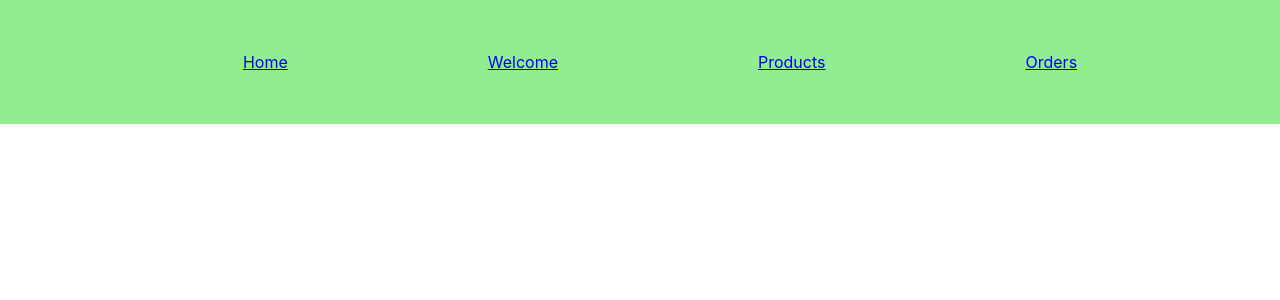
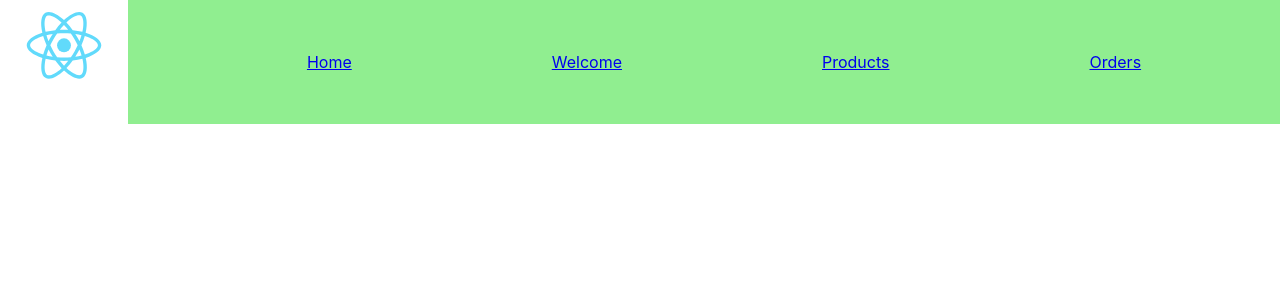
Before and after one commit to MotocMihai/Teme-Endava, a React (Create React App) app in the folder TemaReact/my-app/: page / in a window 1280 px wide. Shown: the top 300 px of the page. Built offline with nearby package versions, Linux system fonts and the light colour scheme.

Commit message:
incercare nereusita shopping cart

```diff
--- a/TemaReact/my-app/src/App.js
+++ b/TemaReact/my-app/src/App.js
@@ -1,60 +1,34 @@
 import './App.css';
 import {Welcome} from "./Components/Welcome";
 import {useState} from "react";
-import {Input} from "@material-ui/core";
+import {CardActionArea, Input} from "@material-ui/core";
 import { Products } from "./views/Products";
 import { blue } from '@material-ui/core/colors';
 import {makeStyles} from "@material-ui/core";
 import{AppHeader} from "./Components/AppHeader"
 import {BrowserRouter as Router, Switch, Route, Link, Routes} from "react-router-dom";
+import {Orders} from "../src/Components/Orders"
 
 
 
 
 function App() {
+    const[cart,setCart]=useState([]);
 
-
-
+const handleClick=(item) => {
+    if(CardActionArea.indexOf(item)!== -1) return;
+    setCart([...cart,item]) ;
+};
 
   return (
     <Router>
-
-        <div className="navbox">
-            <nav>
-                <ul className="navboxitems">
-                    <li>
-                        <Link to="/">Home</Link>
-                    </li>
-                    <li>
-                        <Link to="/welcome">Welcome</Link>
-                    </li>
-                    <li>
-                    <Link to= "/products">Products</Link>
-                    </li>
-                    <li>
-                        <Link to="/orders">Orders</Link>
-                    </li>
-                </ul>
-            </nav>
-
-            <Routes>
-                <Route path="/">
-
-                </Route>
-                <Route path="/welcome" element={<Welcome/>}>
-
-                </Route>
-                <Route path ="/products" element={<Products/>}>
-
-                </Route>
-
-                <Route path ="/orders" ></Route>
-
+        <AppHeader/>
+          <Routes>
+                <Route path="/"></Route>
+                <Route path="/welcome" element={<Welcome/>}></Route>
+                <Route path ="/products" element={<Products handleClick={handleClick}/>}></Route>
+                <Route path ="/orders" element={<Orders />} ></Route>
             </Routes>
-        </div>
-
-
-
     </Router>
   );
 }
--- a/TemaReact/my-app/src/Components/AppHeader.js
+++ b/TemaReact/my-app/src/Components/AppHeader.js
@@ -10,7 +10,7 @@ const useStyles=makeStyles(()=>({
 
     },
     Applogo:{
-        width: '20%',
+        width: '10%',
         height: '20%',
         float: 'left'
     }
--- a/TemaReact/my-app/src/Components/AppNavigation.js
+++ b/TemaReact/my-app/src/Components/AppNavigation.js
@@ -2,30 +2,34 @@ import { red } from '@material-ui/core/colors';
 import React from 'react';
 import {NavLink} from "react-router-dom";
 import { makeStyles } from "@material-ui/core/styles";
+import {Link} from "react-router-dom"
 
 
-const useStyles=makeStyles(()=>({
-    paragraph:{
-       width:'100%',
-       height:'100%',
-       float: 'buttom'
-
-
-    },
-}))
 
 export default function AppNavigation() {
 
 
 
-    const classes = useStyles();
 
     return (
 
-            <nav>
-
-                <p className={classes.paragraph}>123</p>
-            </nav>
-
+        <div className="navbox">
+        <nav>
+            <ul className="navboxitems">
+                <li>
+                    <Link to="/">Home</Link>
+                </li>
+                <li>
+                    <Link to="/welcome">Welcome</Link>
+                </li>
+                <li>
+                <Link to= "/products">Products</Link>
+                </li>
+                <li>
+                    <Link to="/orders">Orders</Link>
+                </li>
+            </ul>
+        </nav>
+        </div>
     )
 }
--- /dev/null
+++ b/TemaReact/my-app/src/Components/Orders.jsx
@@ -0,0 +1,24 @@
+
+import React from 'react';
+
+export const Orders = ({cart,setCart,handleChange}) => {
+
+
+
+
+    return (
+        <article>
+          {cart.map((item) => (
+            <div className="cart_box" key={item.id}>
+              <div className="cart_img">
+
+                <p>{item.title}</p>
+              </div>
+
+
+            </div>
+          ))}
+
+        </article>
+      );
+    };
--- a/TemaReact/my-app/src/views/Products.jsx
+++ b/TemaReact/my-app/src/views/Products.jsx
@@ -44,7 +44,7 @@ const useStyles = makeStyles(() => ({
 }));
 
 
-export const Products = () => {
+export const Products = ({handleClick}) => {
     const [orders, setOrders] = useState();
     const [isLoading, setIsLoading] = useState(true);
     const classes = useStyles();
@@ -62,9 +62,8 @@ export const Products = () => {
     }, [orders])
     console.log(orders)
 
-    const handleOrder =()=>{
-        alert("order placed");
-    }
+
+    const[cart,setCart]=useState([]);
 
     return (
         <TableContainer component={Paper} className={classes.tableContainer}>
@@ -83,6 +82,14 @@ export const Products = () => {
                     {
                         orders?.products.map((item) => {
                             const {id, title, description,thumbnail,price} = item;
+
+
+
+                            const handleOrder =(item)=>{
+                                cart.push(item);
+                                console.log(cart);
+
+                            }
                             return (
                                 <TableRow key={id} className={classes.TableRow}>
                                     <TableCell className={classes.tableId}>{id}</TableCell>
@@ -90,7 +97,7 @@ export const Products = () => {
                                     <TableCell className={classes.TableRow}>{description}</TableCell>
                                     <TableCell className={classes.TableRow}>{thumbnail}</TableCell>
                                     <TableCell className={classes.TableRow}>{price}$</TableCell>
-                                    <TableCell><Button onClick={handleOrder} className={classes.OrderButton}>Order</Button></TableCell>
+                                    <TableCell><Button onClick={handleOrder} className={classes.OrderButton}>Add to Cart</Button></TableCell>
                                 </TableRow>
                             )
                         })
```
